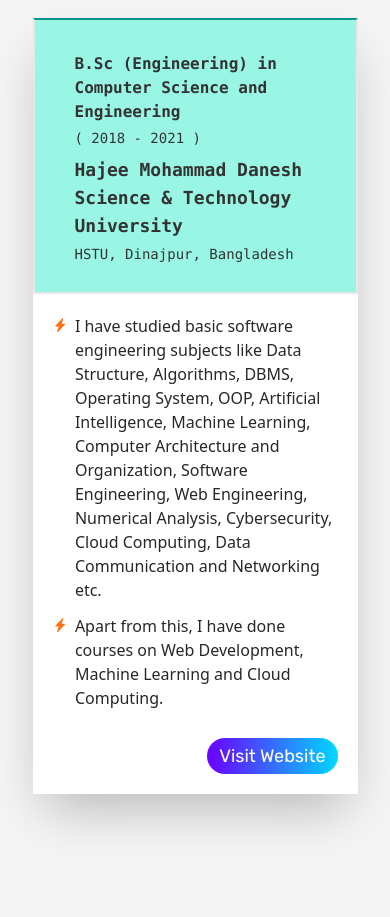
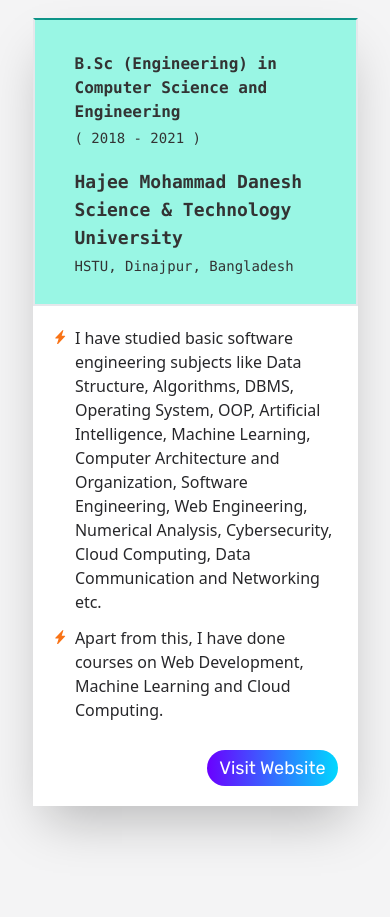
Before and after one commit to mehedialmamun21/my-portfolio, a React (Create React App) app: page / in a window 390 px wide. Shown: the part 2260-3177 px from the top of the page. Built offline with nearby package versions, Linux system fonts and the light colour scheme.

Commit message:
portfolio updated with education section

```diff
--- a/src/Pages/Education/Education.js
+++ b/src/Pages/Education/Education.js
@@ -66,7 +66,7 @@
 
                             <div className='pt-0 lg:pt-2'>
                                 <p className='text-md lg:text-lg pt-3 font-semibold font-mono'>B.Sc (Engineering) in Computer Science and Engineering</p>
-                                <p className='text-sm lg:text-sm pt-1 pb-2 font-mono'>( 2018 - 2021 )</p>
+                                <p className='text-sm lg:text-sm pt-1 pb-5 lg:pb-2 font-mono'>( 2018 - 2021 )</p>
                                 <h2 className='text-lg lg:text-xl font-semibold font-mono'>Hajee Mohammad Danesh Science & Technology University</h2>
                                 <p className='text-sm lg:text-sm pt-1 font-mono'>HSTU, Dinajpur, Bangladesh</p>
                             </div>
```
